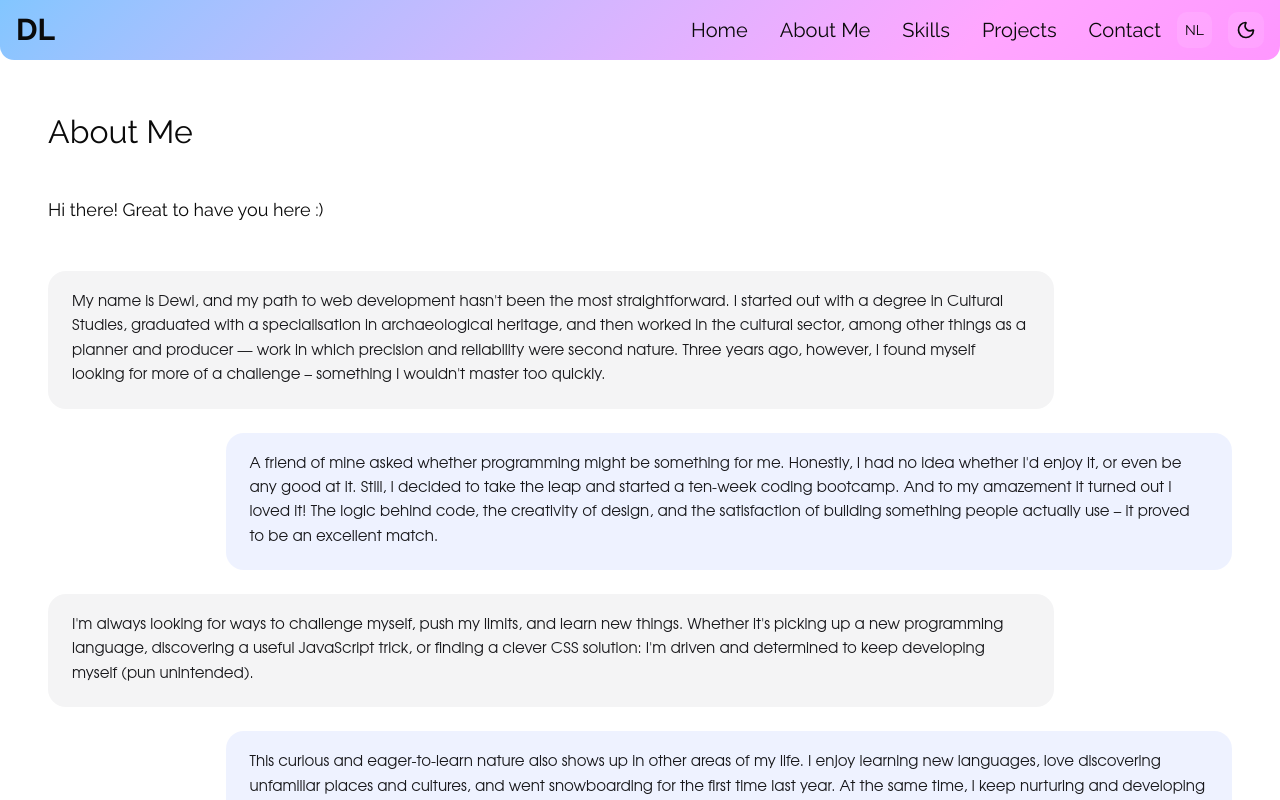
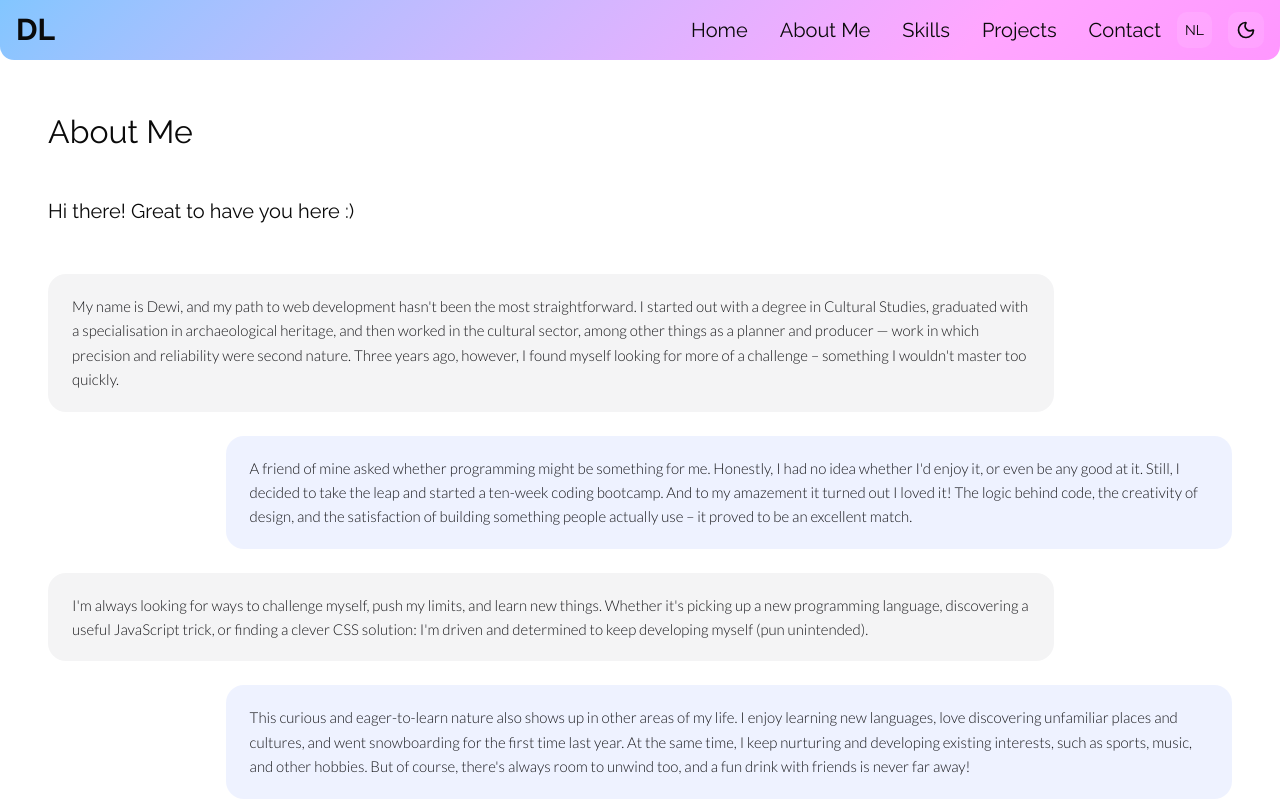
Before and after one commit to DewiLouhenapessy/portfolio-website-frontend, a Next.js app: page /about in a window 1280 px wide. Shown: the top 800 px of the page. Built offline with nearby package versions, Linux system fonts and the light colour scheme.

Commit message:
font finetuning

```diff
--- a/app/globals.css
+++ b/app/globals.css
@@ -80,9 +80,8 @@
 	--sidebar-border: oklch(0.922 0 0);
 	--sidebar-ring: oklch(0.708 0 0);
 
-	--font-corbel:
-		Corbel, "Corbel New", "URW Gothic", "Gill Sans Nova", sans-serif;
-	--body-font: var(--font-corbel);
+	--font-lato: "Lato", sans-serif;
+	--body-font: var(--font-lato);
 	--heading-font: var(--font-raleway);
 
 	/* Light mode - accent colors */
@@ -171,10 +170,11 @@
 	body {
 		@apply bg-background text-foreground;
 		font-family: var(--body-font), system-ui, sans-serif;
+		font-size: 1.125rem;
 	}
 
 	.dark body {
-		font-size: 0.875rem;
+		font-size: 1rem;
 	}
 
 	nav,
@@ -189,12 +189,12 @@
 	}
 
 	h1 {
-		font-size: xx-large;
+		font-size: 2rem;
 		padding-bottom: 2.5rem;
 	}
 
 	h2 {
-		font-size: large;
+		font-size: 1.25rem;
 		padding-bottom: 1.5rem;
 	}
 
--- a/app/layout.tsx
+++ b/app/layout.tsx
@@ -1,11 +1,17 @@
 import type { Metadata } from "next";
-import { Silkscreen, Fira_Code, Raleway } from "next/font/google";
+import { Silkscreen, Fira_Code, Raleway, Lato } from "next/font/google";
 import "./globals.css";
 import { cn } from "@/lib/utils";
 import { ThemeProvider } from "@/components/ThemeProvider";
 import { LanguageProvider } from "@/components/LanguageProvider";
 import NavBar from "@/components/NavBar";
 import Footer from "@/components/Footer";
+
+const lato = Lato({
+	subsets: ["latin"],
+	weight: ["300", "700"],
+	variable: "--font-lato",
+});
 
 const raleway = Raleway({
 	subsets: ["latin"],
@@ -21,7 +27,7 @@ const silkscreen = Silkscreen({
 
 const firaCode = Fira_Code({
 	subsets: ["latin"],
-	weight: ["400", "700"],
+	weight: ["300", "700"],
 	variable: "--font-fira-code",
 });
 
@@ -40,7 +46,8 @@ export default async function RootLayout({
 			className={cn(
 				"h-full",
 				"antialiased",
-				"font-corbel",
+				"font-lato",
+				lato.variable,
 				silkscreen.variable,
 				firaCode.variable,
 				raleway.variable,
--- a/tailwind.config.ts
+++ b/tailwind.config.ts
@@ -6,7 +6,7 @@ const config: Config = {
 	theme: {
 		extend: {
 			fontFamily: {
-				corbel: "'Corbel', 'Corbel New', 'URW Gothic', 'Gill Sans Nova', sans-serif",
+				lato: "'Lato', sans-serif",
 			},
 		},
 	},
```
